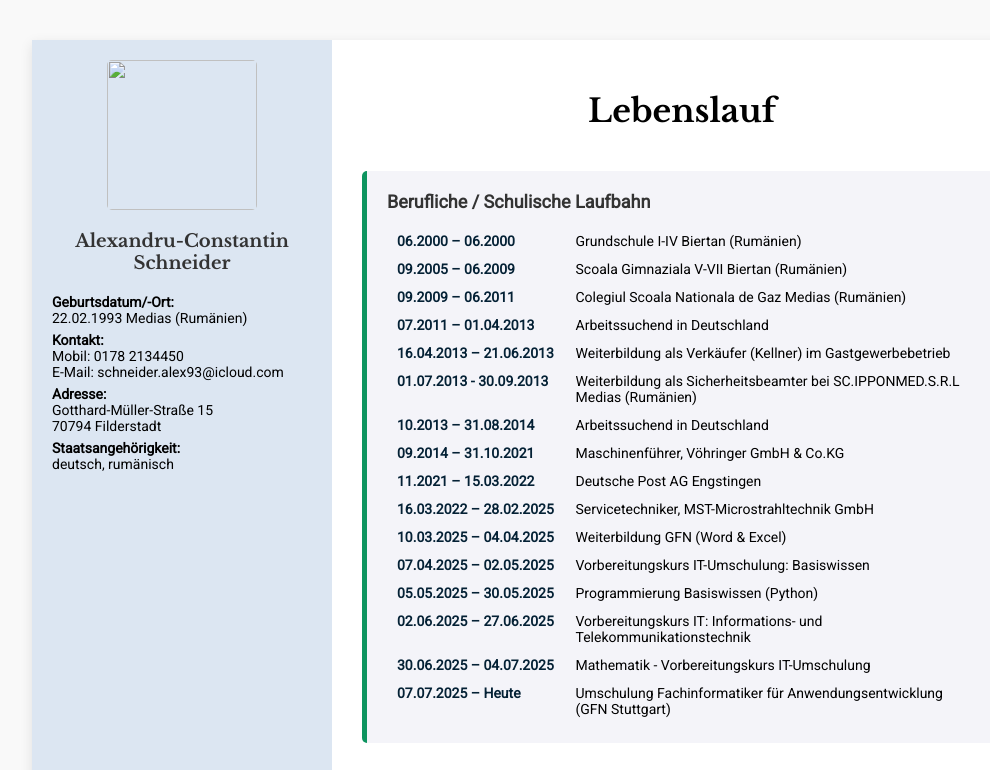
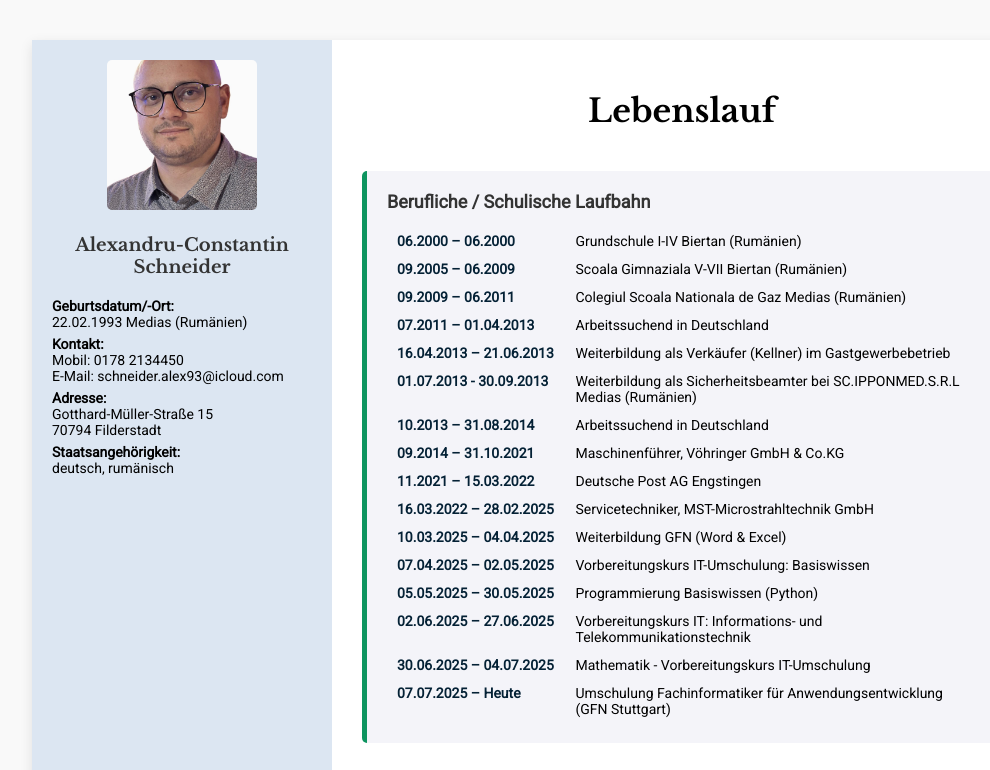
Before and after one commit to Alex-Schneider93/Lebenslauf, a plain HTML site: page index.html in a window 1280 px wide. Shown: the top 770 px of the page, without its empty margins (108-1098 px from the left). Drawn offline with nearby package versions, Linux system fonts and the light colour scheme.

Commit message:
Update index.html

```diff
--- a/index.html
+++ b/index.html
@@ -93,7 +93,7 @@
   <div class="container">
     <!-- Linke Spalte -->
     <aside class="sidebar">
-      <img src="Bewerbungsfoto1jpg.jpg">
+      <img src="Bewerbungsfoto1.jpeg">
       <h2>Alexandru-Constantin Schneider</h2>
       <p><span class="label">Geburtsdatum/-Ort:</span><br>22.02.1993 Medias (Rumänien)</p>
       <p><span class="label">Kontakt:</span><br>Mobil: 0178 2134450<br>E-Mail: schneider.alex93@icloud.com</p>
```
